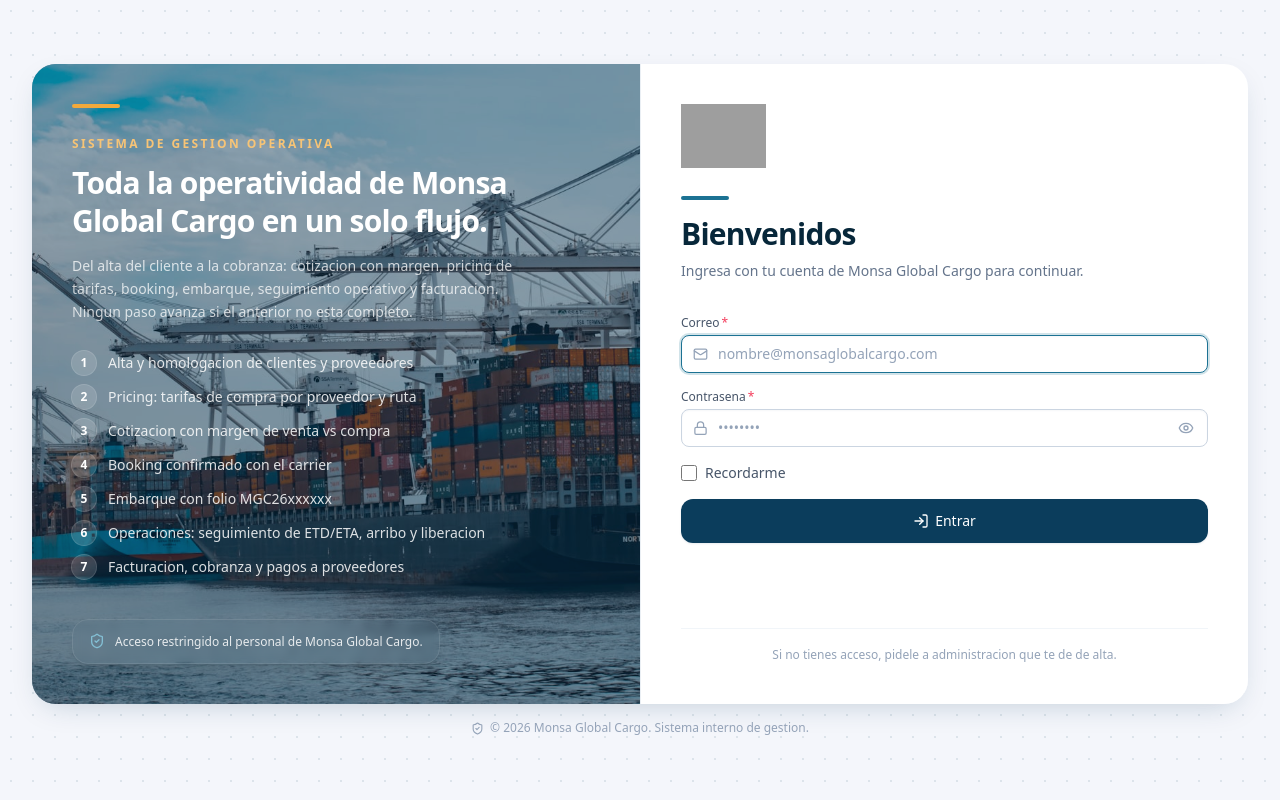
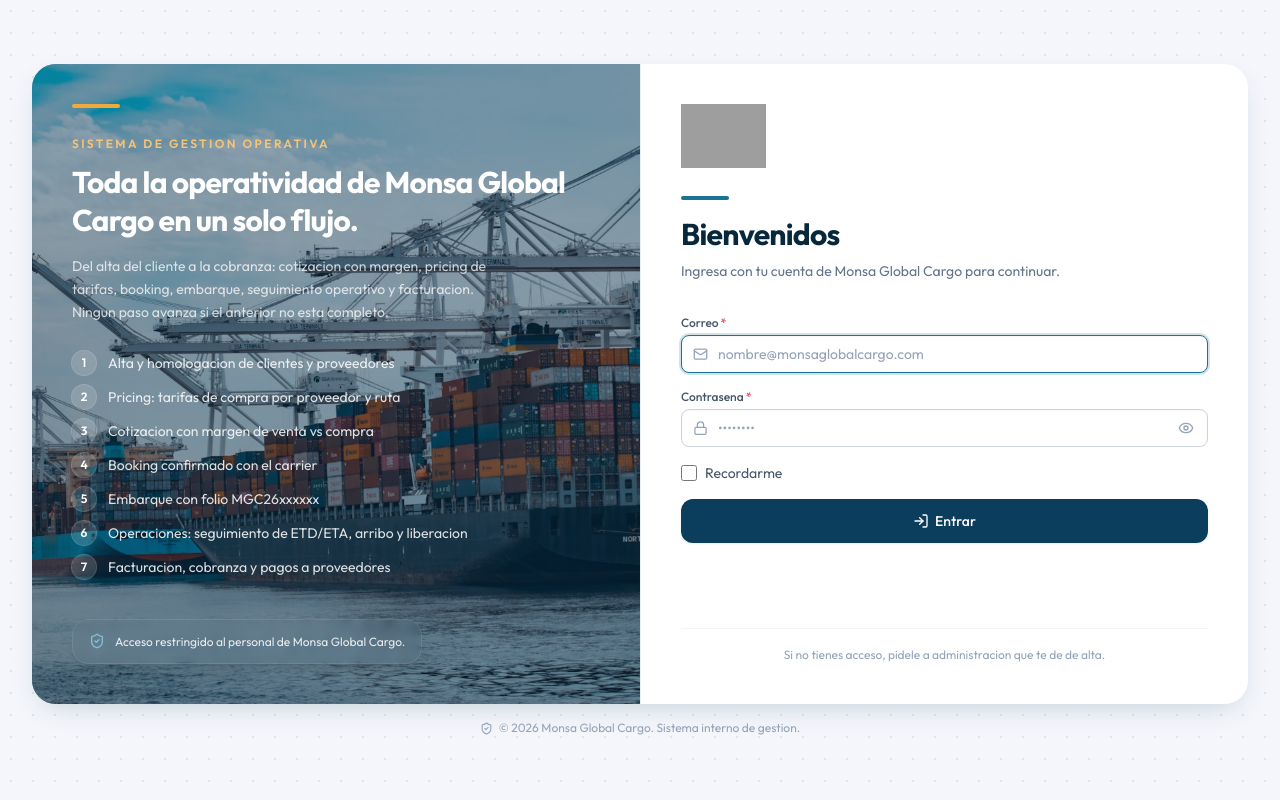
Before and after one commit to UlisesGarcia34/sistemaGestionMonsa, a React (Vite) app in the folder frontend/: page /login in a window 1280 px wide. Built offline with nearby package versions, Linux system fonts and the light colour scheme; grey boxes are pictures that could not be loaded.

Commit message:
style: actualizar index.css para MVP Monsa

```diff
--- a/frontend/src/index.css
+++ b/frontend/src/index.css
@@ -3,6 +3,19 @@
 @tailwind utilities;
 
 @layer base {
+  html,
+  body,
+  #root {
+    font-family: "Outfit", ui-sans-serif, system-ui, -apple-system, "Segoe UI", sans-serif;
+  }
+
+  button,
+  input,
+  textarea,
+  select {
+    font: inherit;
+  }
+
   body {
     @apply bg-lienzo text-slate-900 antialiased transition-colors dark:bg-slate-950 dark:text-slate-100;
   }
```
